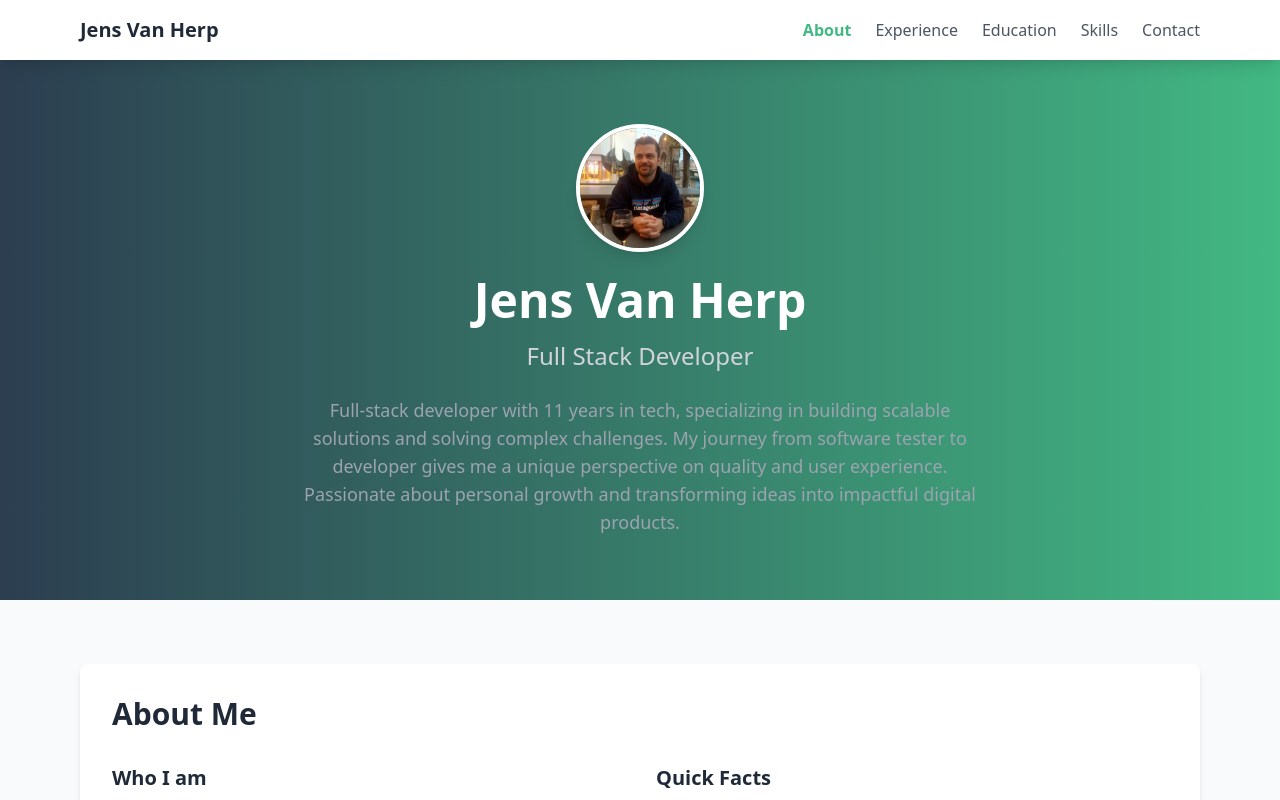
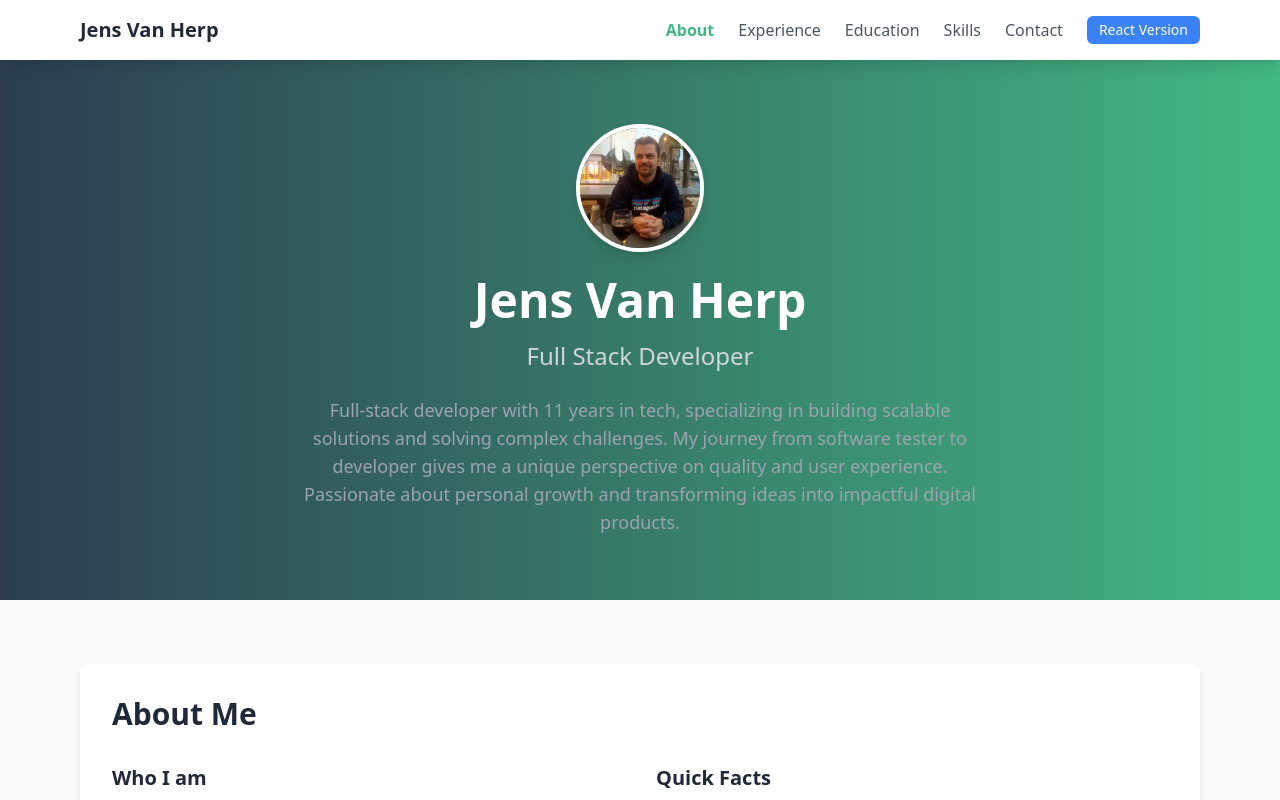
Before and after one commit to Audiosleef/my-resume-vue, a Vue app: page / in a window 1280 px wide. Shown: the top 800 px of the page. Built offline with nearby package versions, Linux system fonts and the light colour scheme; the HTML template or start-up script is replaced by a standard one.

Commit message:
added link to React version

```diff
--- a/src/components/Navbar.vue
+++ b/src/components/Navbar.vue
@@ -31,7 +31,7 @@ const handleSectionChange = (section: string) => {
         <div class="text-xl font-bold text-gray-800">Jens Van Herp</div>
 
         <!-- Desktop menu -->
-        <div class="hidden md:flex space-x-6">
+        <div class="hidden md:flex space-x-6 items-center">
           <button
             v-for="item in navItems"
             :key="item.key"
@@ -44,6 +44,15 @@ const handleSectionChange = (section: string) => {
           >
             {{ item.label }}
           </button>
+
+          <!-- Link to React version -->
+
+          <a
+            href="https://jensvanherp.be"
+            class="px-3 py-1 bg-blue-500 text-white rounded-md hover:bg-blue-600 transition-colors text-sm"
+          >
+            React Version
+          </a>
         </div>
 
         <!-- Mobile hamburger button -->
@@ -88,6 +97,15 @@ const handleSectionChange = (section: string) => {
           >
             {{ item.label }}
           </button>
+
+          <!-- Link to React version in mobile menu -->
+
+          <a
+            href="https://jensvanherp.be"
+            class="block w-full text-center px-4 py-2 bg-blue-500 text-white rounded-md hover:bg-blue-600 transition-colors"
+          >
+            React Version
+          </a>
         </div>
       </div>
     </div>
```
